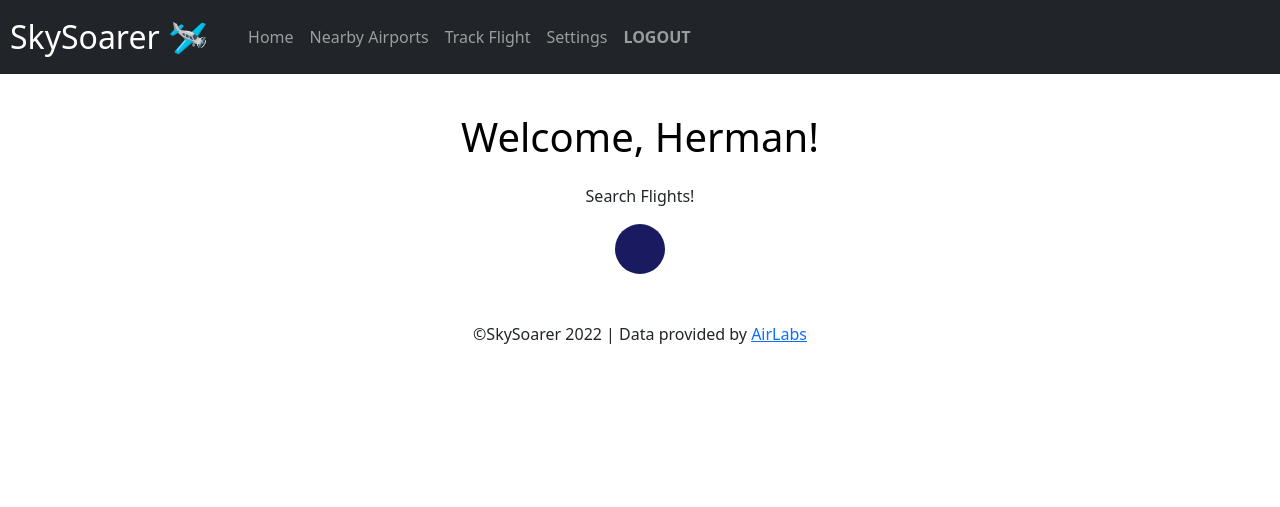
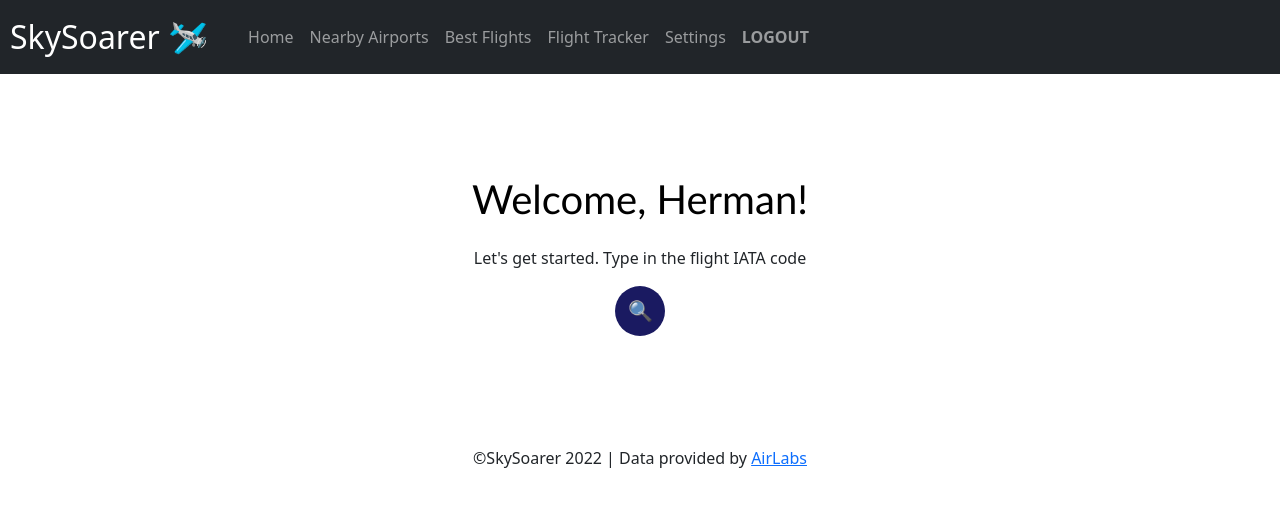
Before and after one commit to cpez04/SkySoarer, a Flask app: page / in a window 1280 px wide. Shown: the top 507 px of the page. Run offline with Flask 2, Linux system fonts and the light colour scheme; a user stored in the database is signed in; some libraries are stand-ins or nearby versions.

Commit message:
hackathon - 3am

```diff
--- a/Source/app.py
+++ b/Source/app.py
@@ -72,7 +72,7 @@
             dict[key[i]] = value[i].title()
 
         return render_template("searched.html", flight_iata=flight_iata, dict=dict)
-    return render_template("main_test.html", name=name.split()[0])
+    return render_template("main.html", name=name.split()[0])
 
 
 @app.route("/login", methods=["GET", "POST"])
@@ -199,3 +199,12 @@
 @app.route("/track")
 def track():
     return render_template("track.html")
+
+@app.route("/best", methods=["GET", "POST"])
+def best():
+    """Search for best flights"""
+    if request.method == "POST":
+
+       return render_template("bested.html")
+    # Redirect user to login form
+    return render_template("best.html")
--- a/Source/static/styles.css
+++ b/Source/static/styles.css
@@ -43,10 +43,10 @@
 
 .welcometext /* changes color of Welcome, (name) text! */
 {
-  color:hsl(0, 0%, 0%);
-  padding: 15px;
-  font-size: 40px
-
+    color:hsl(0, 0%, 0%);
+    padding: 15px;
+    font-size: 40px;
+    font-family: "optima";
 }
 
 .searchbtn
@@ -137,7 +137,7 @@
     position: absolute;
     right: 0px;
     color:hsl(240, 58%, 24%);
-    background-color:transparent;
+    background-color: transparent;
     pointer-events: painted;
 }
 .btn-search:focus ~ .input-search{
@@ -156,10 +156,9 @@
 }
 
 .container {
-    height: 100%;
-    width: 100%;
-    display: flex;
-    position: fixed;
-    align-items: center;
-    justify-content: center;
-  }
+    display: flex; /* establish flex container */
+    flex-direction: column; /* make main-axis vertical */
+    justify-content: center; /* align items vertically, in this case */
+    align-items: center; /* align items horizontally, in this case */
+    height: 300px;
+}
--- a/Source/templates/layout.html
+++ b/Source/templates/layout.html
@@ -45,8 +45,13 @@
               <a class="nav-link" href="/nearby">Nearby Airports</a>
             </li>
             <!--section 3-->
+
             <li class="nav-item">
-              <a class="nav-link" href="/track">Track Flight</a>
+              <a class="nav-link" href="/best">Best Flights</a>
+            </li>
+
+            <li class="nav-item">
+              <a class="nav-link" href="/track">Flight Tracker</a>
             </li>
             <!--section 4-->
             <li class="nav-item">
--- a/Source/templates/main.html
+++ b/Source/templates/main.html
@@ -6,20 +6,15 @@
 {% endblock %}
 
 {% block main %}
-<section class="vh-100 bg-image"
-  style="background-image: url('https://c4.wallpaperflare.com/wallpaper/951/792/846/aviation-aircraft-flight-sunrise-clouds-sky-white-airplane-wallpaper-preview.jpg');">
-    <h1 class="welcometext">Welcome, {{name}}!</h1>
-    <p>Search Flights!</p>
+    <div class="container">
+        <h1 class="welcometext">Welcome, {{name}}!</h1>
+        <p>Let's get started. Type in the flight IATA code</p>
 
-    <form action="/" method="post">
-        <div class="form-outline mb-4">
-        </div>
-        <div>
-            <input type="text" name="flight_iata" id="flight_iata" class="form-control form-control-lg searchbox" placeholder="Flight Iata Code" />
-        </div>
-        <div>
-            <button class="searchbtn" type="submit">Search</button>
-        </div>
-    </form>
-
+        <form action="/" method="post">
+            <div class="search-box">
+                <button class="btn-search fas fa-search">🔍</button>
+                <input type="text" class="input-search" name="flight_iata" id="flight_iata" placeholder="IATA code">
+            </div>
+        </form>
+    </div>
 {% endblock %}
--- a/Source/templates/main_test.html
+++ /dev/null
@@ -1,20 +0,0 @@
-{% extends "layout.html" %}
-
-{% block title %}
-    Homepage
-
-{% endblock %}
-
-{% block main %}
-    <div>
-        <h1 class="welcometext">Welcome, {{name}}!</h1>
-        <p>Search Flights!</p>
-
-        <form action="/" method="post">
-            <div class="search-box">
-                <button class="btn-search"><i class="fas fa-search"></i></button>
-                <input type="text" class="input-search" name="flight_iata" id="flight_iata" placeholder="Type to Search...">
-            </div>
-        </form>
-    </div>
-{% endblock %}
```
Also changed, not shown: Source/prices.py (+29 -2 lines), Source/templates/best.html (added, +15 -0 lines), Source/templates/bested.html (added), 2 other files.
